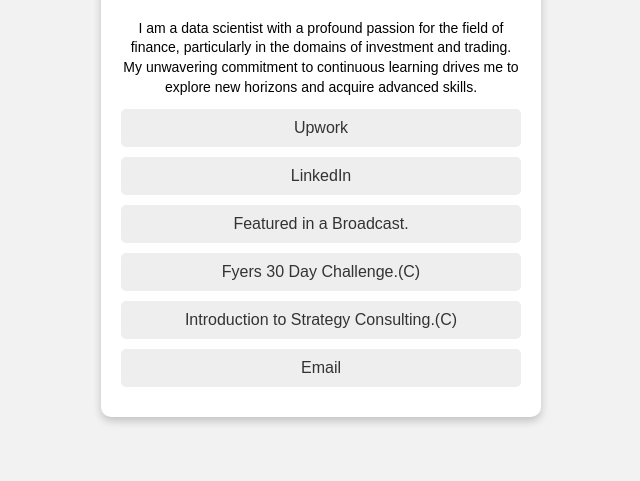
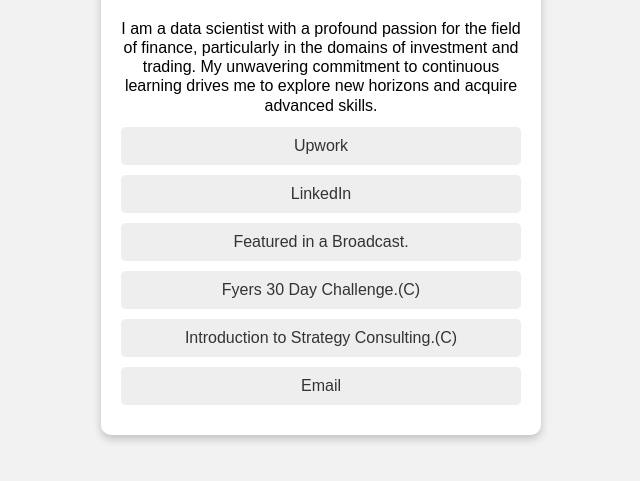
Before and after one commit to sandeepandey02/aboutme, a plain HTML site: page index.html in a window 1280 px wide. Shown: the part 259-740 px from the top of the page, without its empty margins (319-959 px from the left). Drawn offline with Linux system fonts and the light colour scheme.

Commit message:
Update index.html

```diff
--- a/index.html
+++ b/index.html
@@ -27,8 +27,7 @@
         }
 
         .content {
-            font-size: 14px;
-            line-height: 1.4;
+            line-height: 1.2;
             margin-bottom: 12px;
         }
 
```
